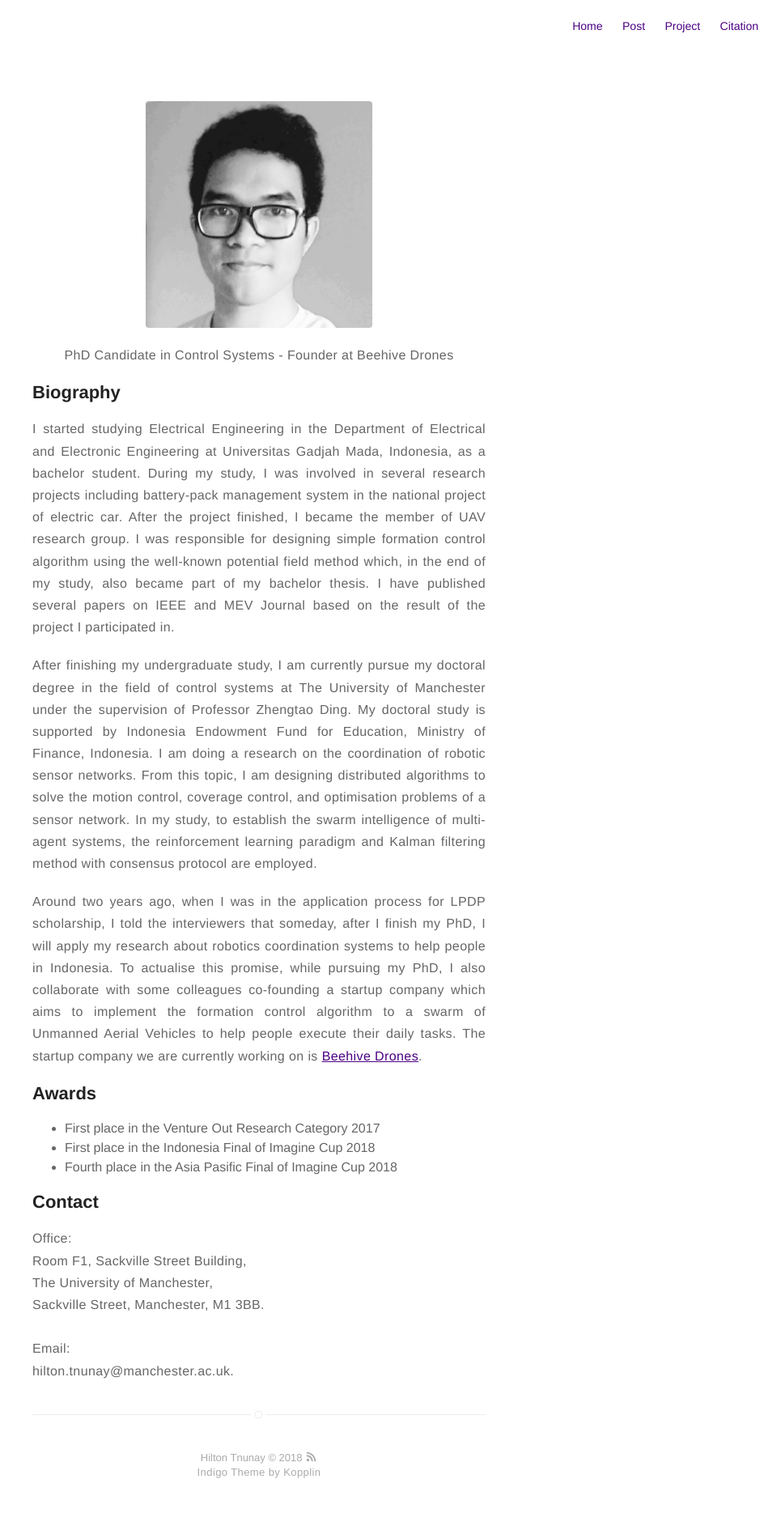
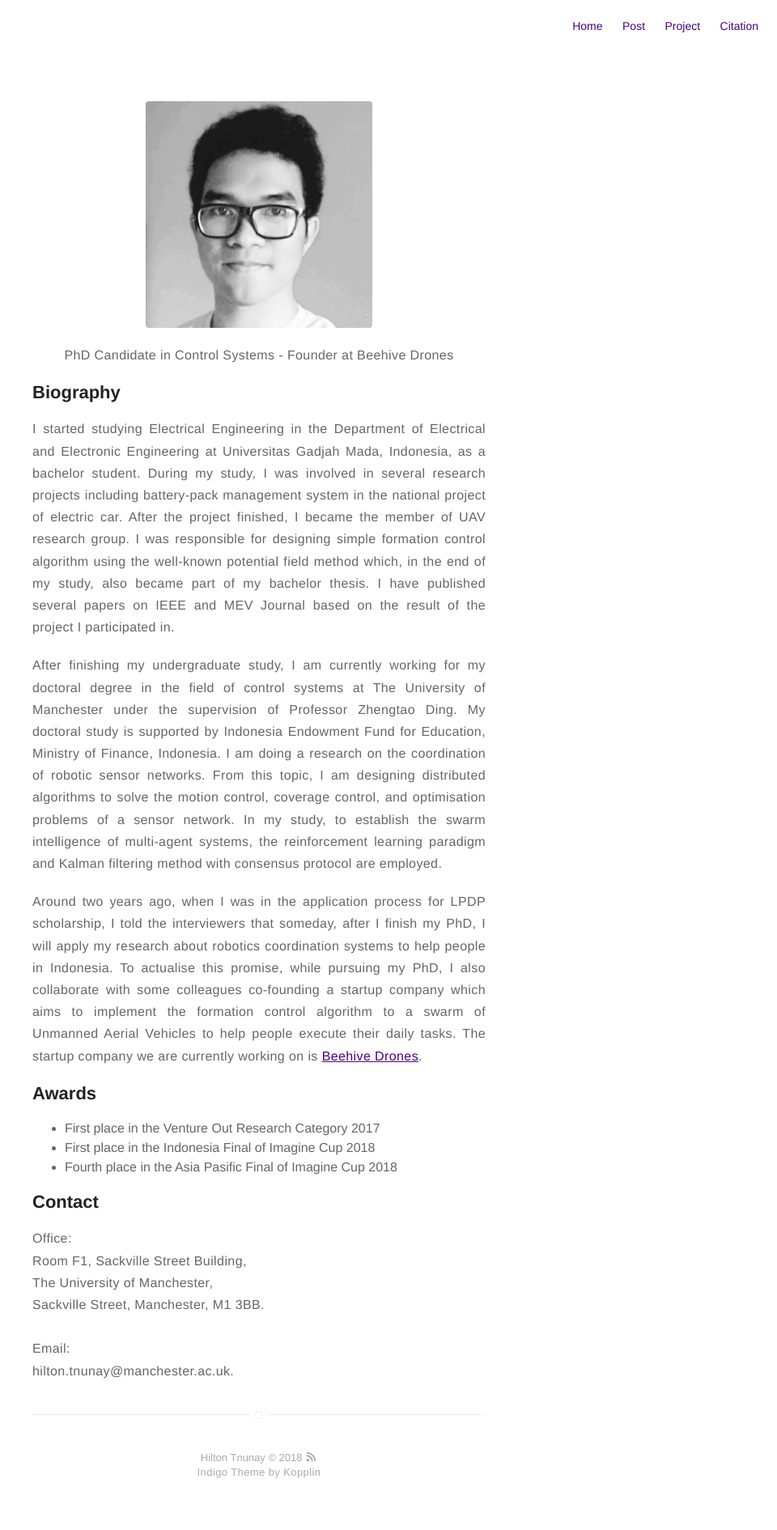
Before and after one commit to tnunay/tnunay.github.io, a Jekyll site: the page built from about.md, in a window 1280 px wide. Shown: the whole page at 81% size, without its empty margins (320-1280 px from the left). Built offline with Jekyll 4.4.1, drawn with Linux system fonts in a browser that asks for light colours.

Commit message:
update about

```diff
--- a/about.md
+++ b/about.md
@@ -11,7 +11,7 @@ layout: page
 Universitas Gadjah Mada, Indonesia, as a bachelor student. During my study, I was involved in several research projects including battery-pack management system in the national project of electric car. After the project finished, I became the member of UAV research group. I was responsible for designing simple formation control algorithm using the well-known potential field method which, in the end of my study, also became part of my bachelor thesis. I have published several papers on IEEE and MEV Journal based on the result of the project I participated in.
 </p>
 
-<p align="justify">After finishing my undergraduate study, I am currently pursue my doctoral degree in the field of control systems at The University of Manchester under the supervision of Professor Zhengtao Ding. My doctoral study is supported by Indonesia Endowment Fund for Education, Ministry of Finance, Indonesia. I am doing a research on the coordination of robotic sensor networks. From this topic, I am designing distributed algorithms to solve the motion control, coverage control, and optimisation problems of a sensor network. In my study, to establish the swarm intelligence of multi-agent systems, the reinforcement learning paradigm and Kalman filtering method with consensus protocol are employed.</p>
+<p align="justify">After finishing my undergraduate study, I am currently working for my doctoral degree in the field of control systems at The University of Manchester under the supervision of Professor Zhengtao Ding. My doctoral study is supported by Indonesia Endowment Fund for Education, Ministry of Finance, Indonesia. I am doing a research on the coordination of robotic sensor networks. From this topic, I am designing distributed algorithms to solve the motion control, coverage control, and optimisation problems of a sensor network. In my study, to establish the swarm intelligence of multi-agent systems, the reinforcement learning paradigm and Kalman filtering method with consensus protocol are employed.</p>
 
 <p align="justify">Around two years ago, when I was in the application process for LPDP scholarship, I told the interviewers that someday, after I finish my PhD, I will apply my research about robotics coordination systems to help people in Indonesia. To actualise this promise, while pursuing my PhD, I also collaborate with some colleagues co-founding a startup company which aims to implement the formation control algorithm to a swarm of Unmanned Aerial Vehicles to help people execute their daily tasks. The startup company we are currently working on is <a href="http://www.bvdrones.com/">Beehive Drones</a>.</p>
 
```
